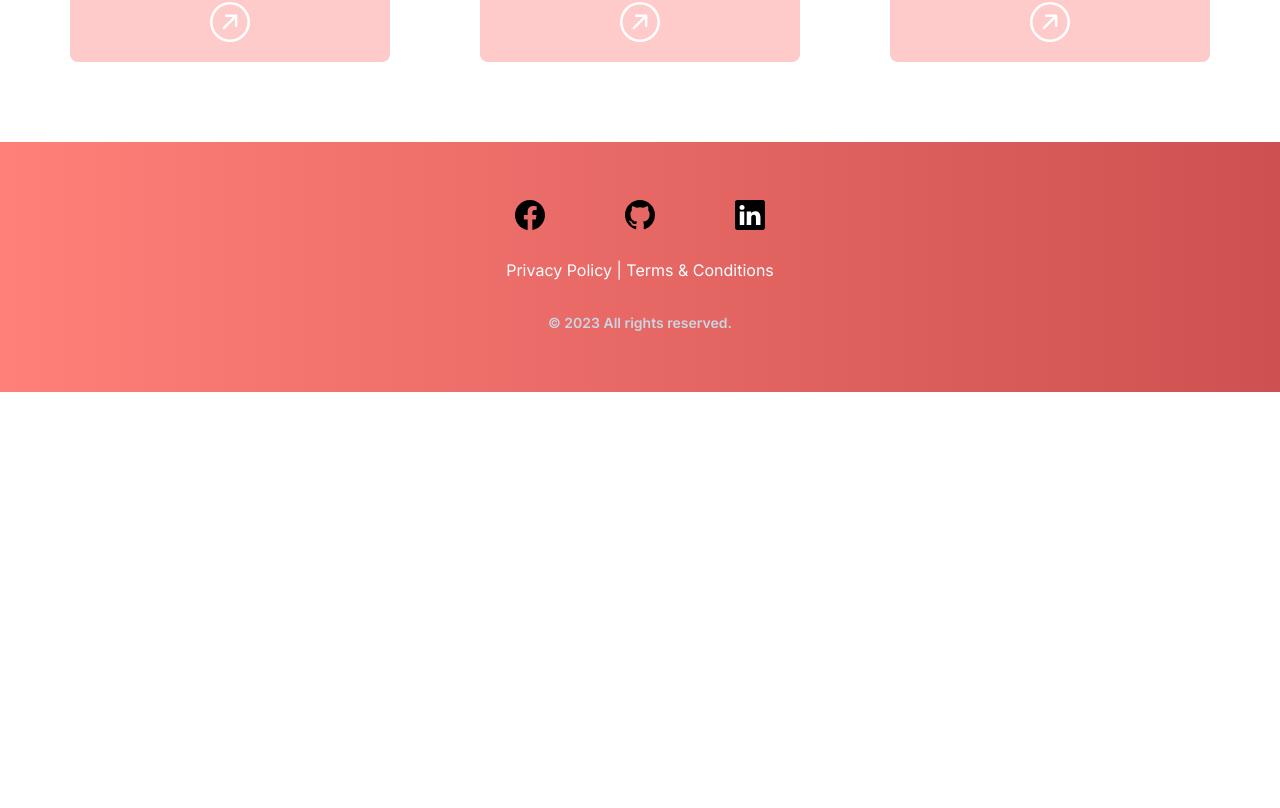
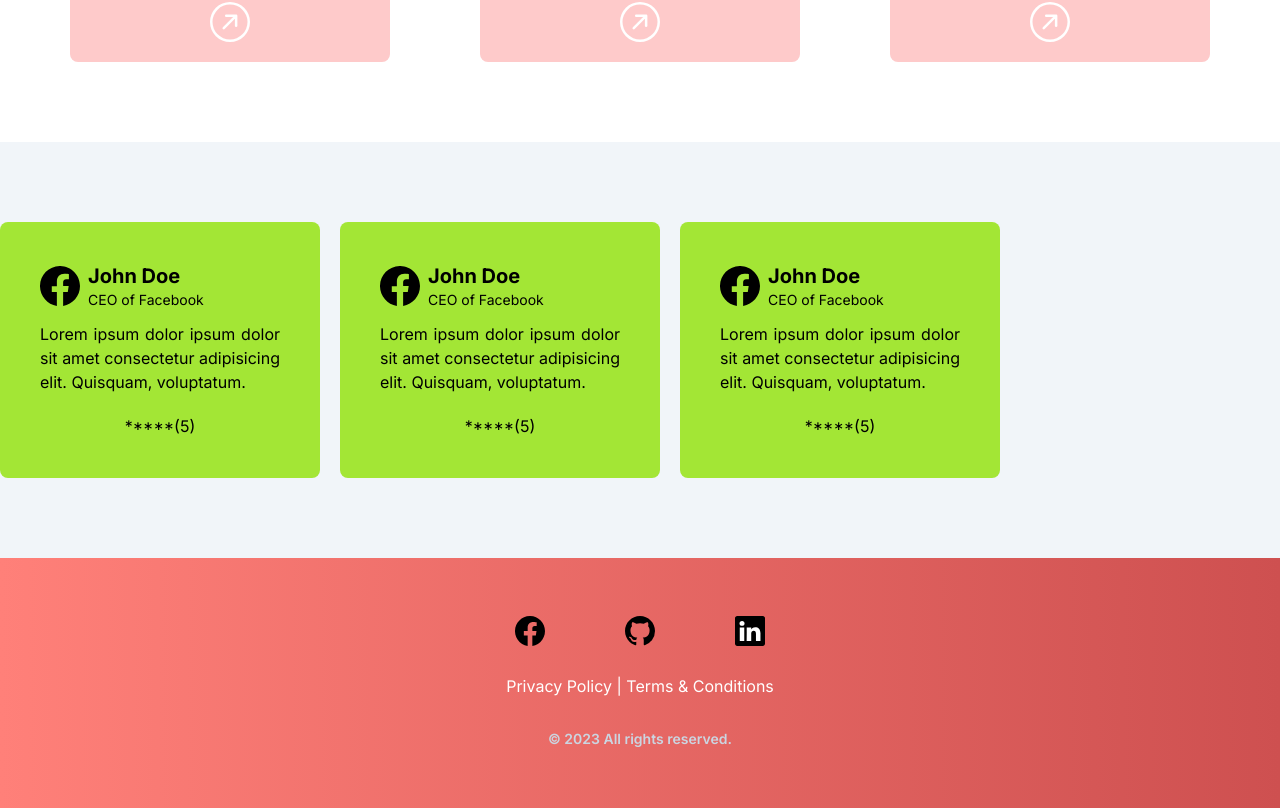
Before and after one commit to nazm0l/massive-portfolio, a Next.js app: page / in a window 1280 px wide. Shown: the part 884-1692 px from the top of the page. Before the commit the page ends 1276 px from the top, so only its background shows below. Built offline with nearby package versions, Linux system fonts and the light colour scheme.

Commit message:
Ratings card added

```diff
--- a/src/app/page.js
+++ b/src/app/page.js
@@ -1,5 +1,7 @@
 import ActionCard from "@/components/ActionCard";
 import HeroSection from "@/components/HeroSection";
+import RatingsCard from "@/components/RatingsCard";
+import Image from "next/image";
 
 export default function Home() {
   return (
@@ -12,6 +14,28 @@ export default function Home() {
           <ActionCard title="Contacts" />
         </div>
       </section>
+      <section className="bg-slate-100 py-10 md:py-20">
+        <div className="flex gap-5  overflow-x-scroll">
+          <RatingsCard
+            name="John Doe"
+            title="CEO of Facebook"
+            desc="Lorem ipsum dolor ipsum dolor sit amet consectetur adipisicing elit. Quisquam, voluptatum."
+            star="5"
+          />
+          <RatingsCard
+            name="John Doe"
+            title="CEO of Facebook"
+            desc="Lorem ipsum dolor ipsum dolor sit amet consectetur adipisicing elit. Quisquam, voluptatum."
+            star="5"
+          />
+          <RatingsCard
+            name="John Doe"
+            title="CEO of Facebook"
+            desc="Lorem ipsum dolor ipsum dolor sit amet consectetur adipisicing elit. Quisquam, voluptatum."
+            star="5"
+          />
+        </div>
+      </section>
     </main>
   );
 }
--- /dev/null
+++ b/src/components/RatingsCard.js
@@ -0,0 +1,23 @@
+import Image from "next/image";
+
+const RatingsCard = ({ name, title, desc, star }) => {
+  return (
+    <div className="ratingsCard w-80 rounded-lg bg-lime-400">
+      <div className="p-10">
+        <div className="flex gap-2 items-center">
+          <Image src="/fb-icon.svg" alt="user" width={40} height={40} />
+          <div>
+            <h4 className="text-xl font-bold">{name}</h4>
+            <p className="text-sm">{title}</p>
+          </div>
+        </div>
+        <div className="mt-3">
+          <p className="text-justify">{desc}</p>
+          <p className="text-center mt-5">*****({star})</p>
+        </div>
+      </div>
+    </div>
+  );
+};
+
+export default RatingsCard;
```
